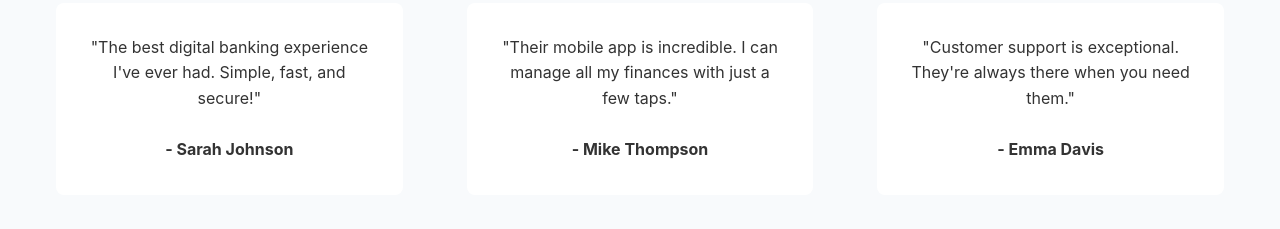
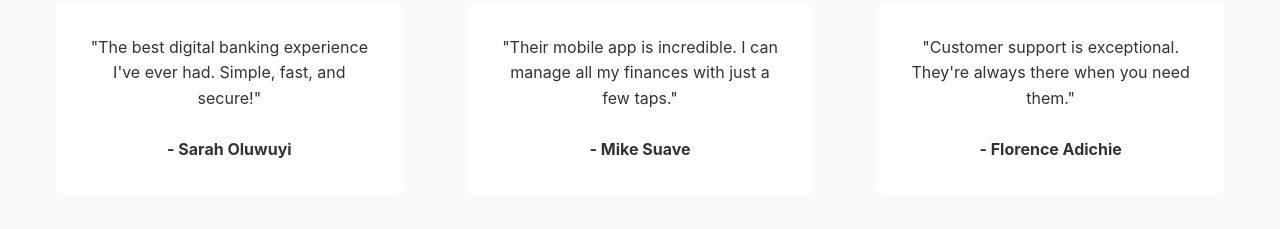
Before and after one commit to Alaladevictor/ProXima-pay-web-project, a plain HTML site: page index.html in a window 1280 px wide. Shown: the part 1720-1949 px from the top of the page. Drawn offline with nearby package versions, Linux system fonts and the light colour scheme.

Commit message:
Update index.html

```diff
--- a/index.html
+++ b/index.html
@@ -90,17 +90,17 @@
             <div class="testimonial-card" data-aos="fade-up">
                 <p>"The best digital banking experience I've ever had. Simple, fast, and secure!"</p>
                 <br>
-                <strong>- Sarah Johnson</strong>
+                <strong>- Sarah Oluwuyi</strong>
             </div>
             <div class="testimonial-card" data-aos="fade-up">
                 <p>"Their mobile app is incredible. I can manage all my finances with just a few taps."</p>
                 <br>
-                <strong>- Mike Thompson</strong>
+                <strong>- Mike Suave</strong>
             </div>
             <div class="testimonial-card" data-aos="fade-up">
                 <p>"Customer support is exceptional. They're always there when you need them."</p>
                 <br>
-                <strong>- Emma Davis</strong>
+                <strong>- Florence Adichie</strong>
             </div>
         </div>
     </section>
```
